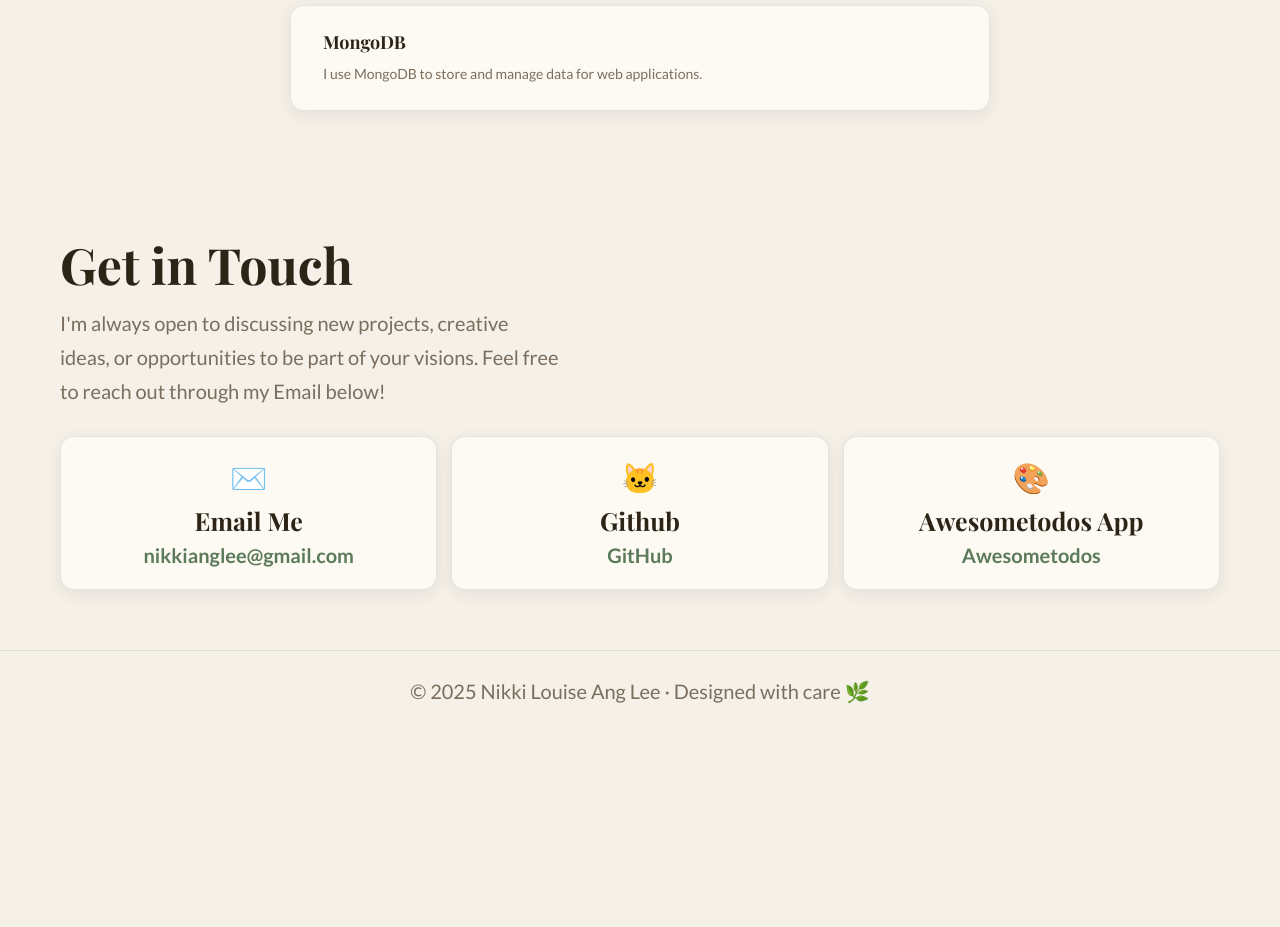
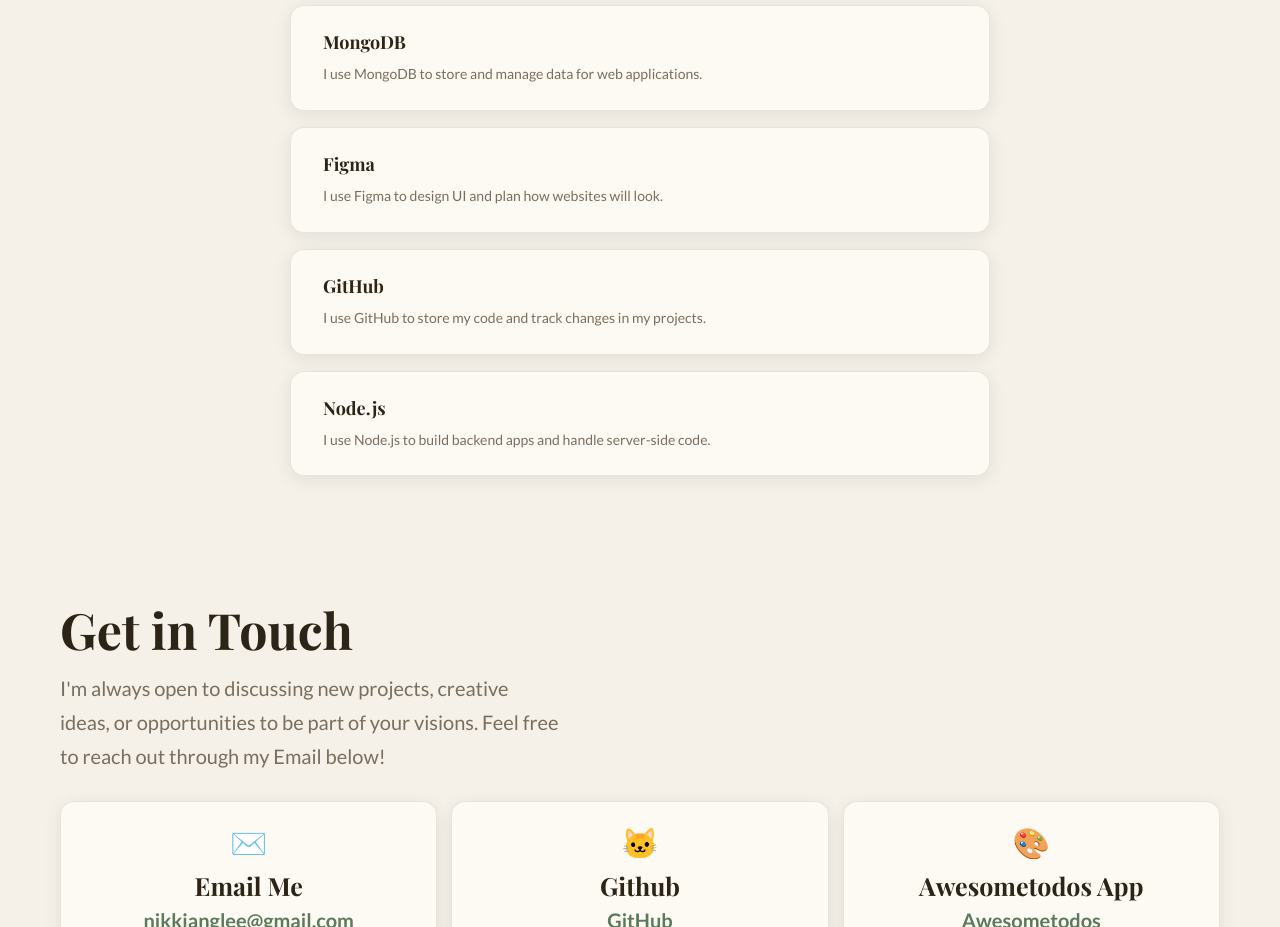
Before and after one commit to Niko24241/Portfolio, a React (Vite) app: page / in a window 1280 px wide. Shown: the part 2840-3767 px from the top of the page. Before the commit the page ends 3572 px from the top, so only its background shows below. Built offline with nearby package versions, Linux system fonts and the light colour scheme.

Commit message:
added figma,github and node.js

```diff
--- a/src/components/Experience.jsx
+++ b/src/components/Experience.jsx
@@ -16,6 +16,9 @@
 { name: "Vite", desc: "I use Vite to run and build projects faster during development." },
 { name: "PHP", desc: "I use PHP to handle backend logic and connect to databases." },
 { name: "MongoDB", desc: "I use MongoDB to store and manage data for web applications." },
+{ name: "Figma", desc: "I use Figma to design UI and plan how websites will look." },
+{ name: "GitHub", desc: "I use GitHub to store my code and track changes in my projects." },
+{ name: "Node.js", desc: "I use Node.js to build backend apps and handle server-side code." },
 ];
 
 export default function Experience() {
```
